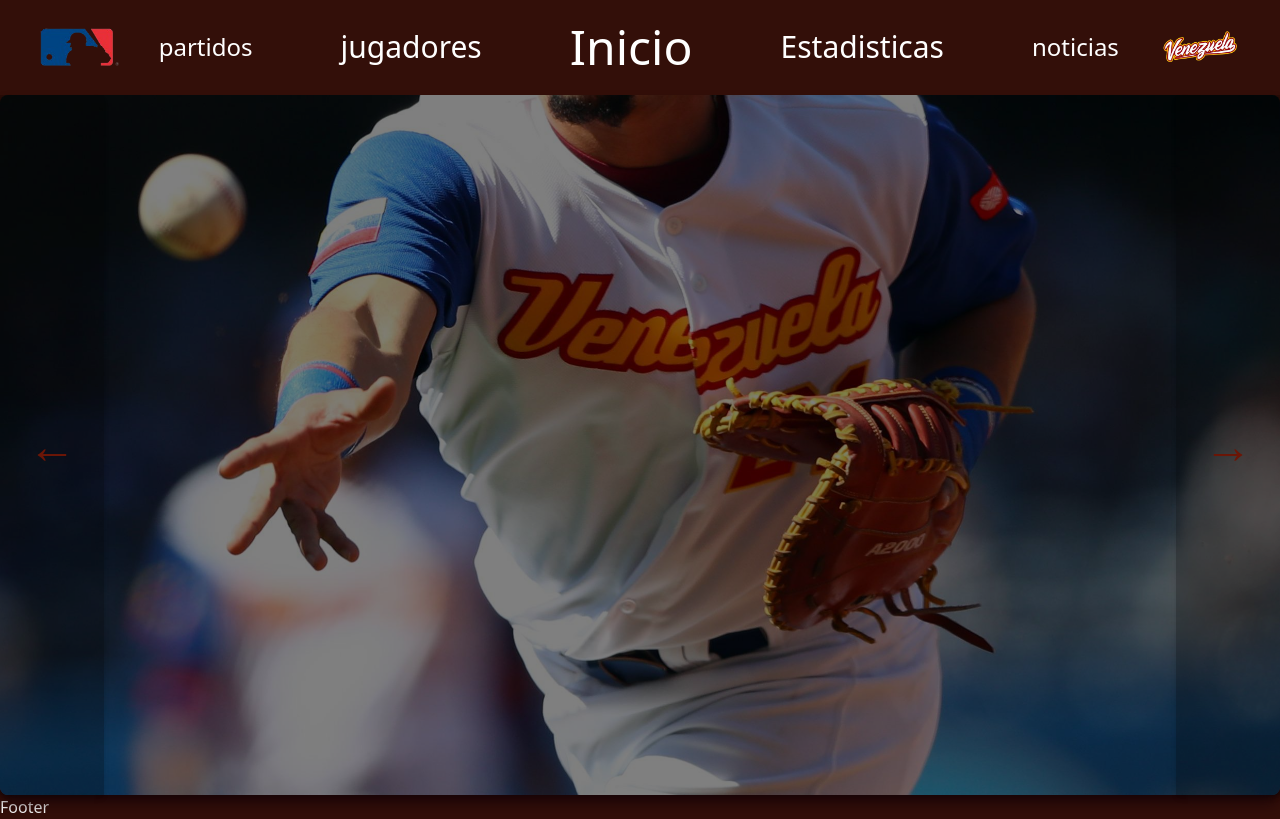
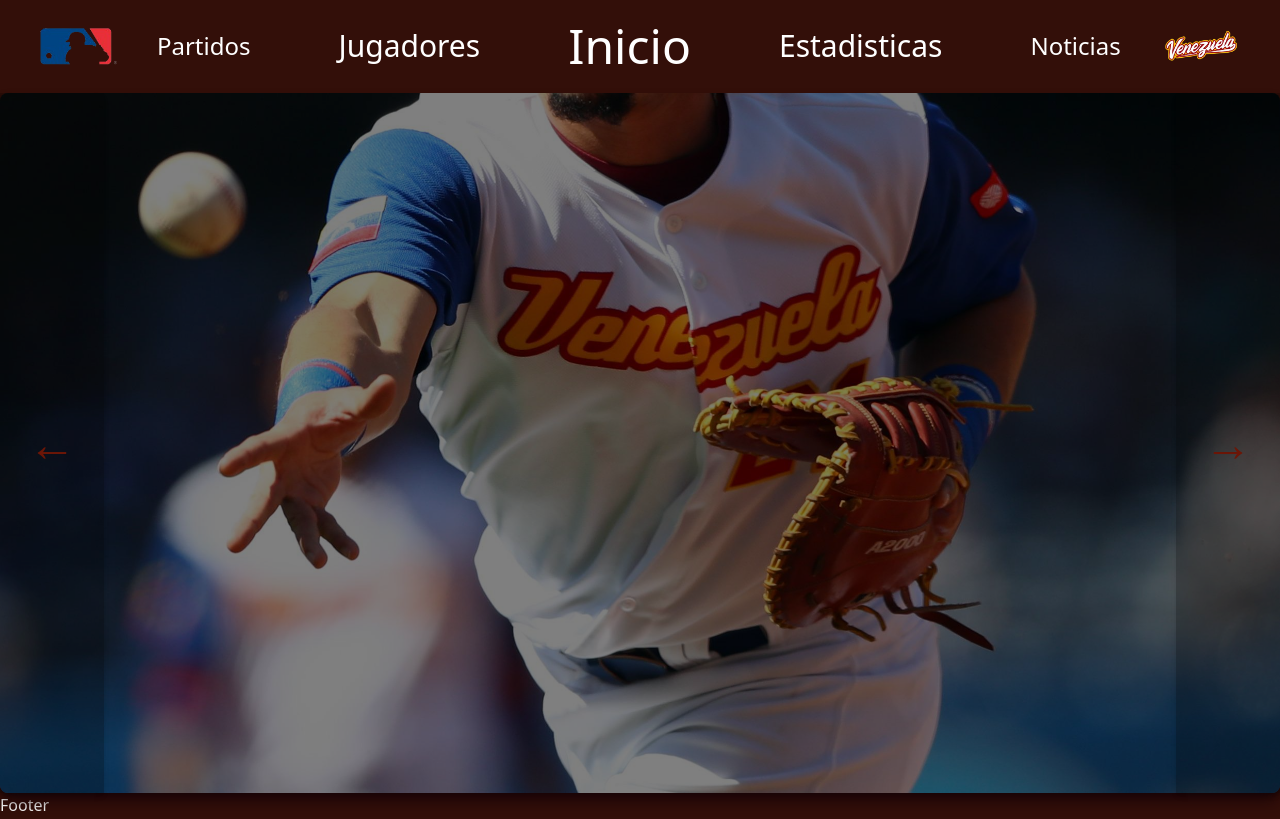
Before and after one commit to Juan-De-abreu/Pagina-MLB, a React (Vite) app in the folder front/: page / in a window 1280 px wide. Built offline with nearby package versions, Linux system fonts and the light colour scheme.

Commit message:
boton cerrar header

```diff
--- a/front/src/components/Header.jsx
+++ b/front/src/components/Header.jsx
@@ -20,8 +20,9 @@ const Header = () => {
       {/* Botón hamburguesa solo en menores a lg */}
       <div className="flex justify-center items-center lg:hidden md:items-center">
         <button
+        id='menuopenid'
           onClick={() => setMenuOpen(!menuOpen)}
-          className="focus:outline-none p-2"
+          className={`focus:outline-none p-2 ${menuOpen? 'hidden':'visible'}`}
           aria-label="Toggle menu"
         >
           <svg
@@ -45,24 +46,25 @@ const Header = () => {
           mx-4
         `}
       >
-        <a href="" className="block py-2 px-4 lg:hover:-translate-y-0.5 transform lg:text-2xl md:text-xl lg:hover:scale-120 transition-all duration-150 text-center">
-          partidos
+        <a href="" className="block py-2 px-4 lg:hover:-translate-y-0.5 transform lg:text-2xl md:text-xl hover:scale-120 transition-all duration-150 text-center">
+          Partidos
         </a>
 
-        <a href="" className="block py-2 px-4 lg:hover:-translate-y-0.5 transform lg:text-3xl md:text-2xl lg:hover:scale-120 transition-all duration-150 text-center">
-          jugadores
+        <a href="" className="block py-2 px-4 lg:hover:-translate-y-0.5 transform lg:text-3xl md:text-2xl hover:scale-120 transition-all duration-150 text-center">
+          Jugadores
         </a>
 
-        <a href="" className="block py-2 px-4 lg:hover:-translate-y-0.5 transform lg:text-5xl md:text-4xl lg:hover:scale-120 transition-all duration-150 text-center">
+        <a href="" className="block py-2 px-4 lg:hover:-translate-y-0.5 transform lg:text-5xl md:text-4xl hover:scale-120 transition-all duration-150 text-center">
           Inicio
         </a>
 
-        <a href="" className="block py-2 px-4 lg:hover:-translate-y-0.5 transform lg:text-3xl md:text-2xl lg:hover:scale-120 transition-all duration-150 text-center">
+        <a href="" className="block py-2 px-4 lg:hover:-translate-y-0.5 transform lg:text-3xl md:text-2xl hover:scale-120 transition-all duration-150 text-center">
           Estadisticas
         </a>
-        <a href="" className="block py-2 px-4 lg:hover:-translate-y-0.5 transform lg:text-2xl md:text-xl lg:hover:scale-120 transition-all duration-150 text-center">
-          noticias
+        <a href="" className="block py-2 px-4 lg:hover:-translate-y-0.5 transform lg:text-2xl md:text-xl hover:scale-120 transition-all duration-150 text-center">
+          Noticias
         </a>
+        <label htmlFor="menuopenid" className={`hover:scale-120 transition-all duration-150 text-center py-1 md:text-2xl text-1xl ${menuOpen? 'visibl':'hidden'}`}>Cerrar</label>
       </div>
 
       {/* Tercer div: logo derecho oculto en lg y visible más grande en 2xl */}
```
